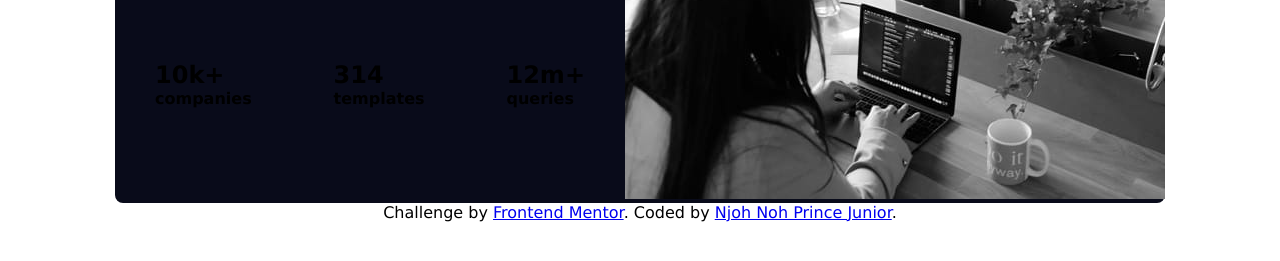
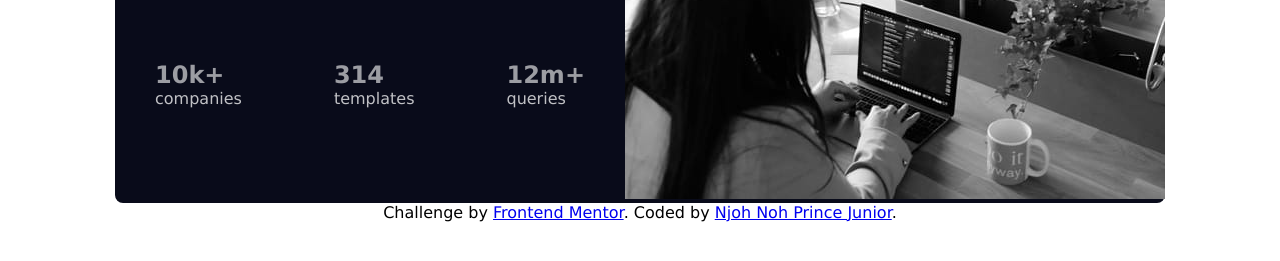
Before and after one commit to NNPJCodes/Frontend-Mentor-Projects, a plain HTML site: page Project_1/stats-preview-card-component-main/index.html in a window 1280 px wide. Shown: the part 413-674 px from the top of the page. Drawn offline with Linux system fonts and the light colour scheme.

Commit message:
stats head and description

```diff
--- a/Project_1/stats-preview-card-component-main/styles/style.css
+++ b/Project_1/stats-preview-card-component-main/styles/style.css
@@ -75,7 +75,14 @@ body {
     align-items: center;
 }
 
+.text-content .stats-area .stat .stat-head h2 {
+    color: var(--stats-heading-color);
+}
 
+.text-content .stats-area .stat .stat-word h4 {
+    color: var(--paragraph-white-color);
+    font-weight: normal;
+}
 
 .image-section {
     /* background: linear-gradient(hsla(277, 64%, 61%, 0.75), hsla(277, 64%, 61%, 0.75));
```
